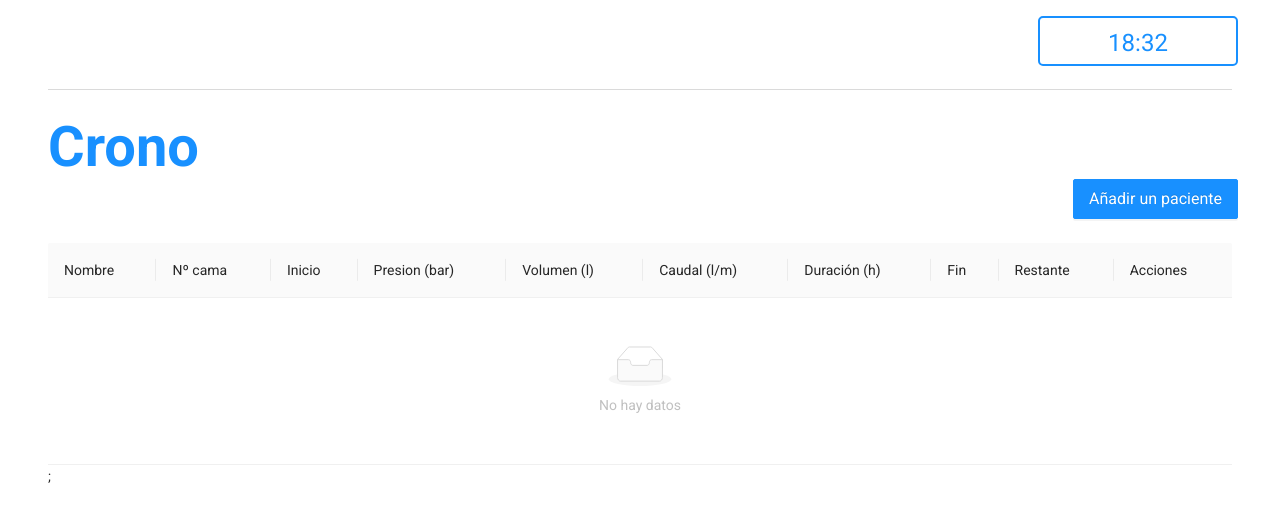
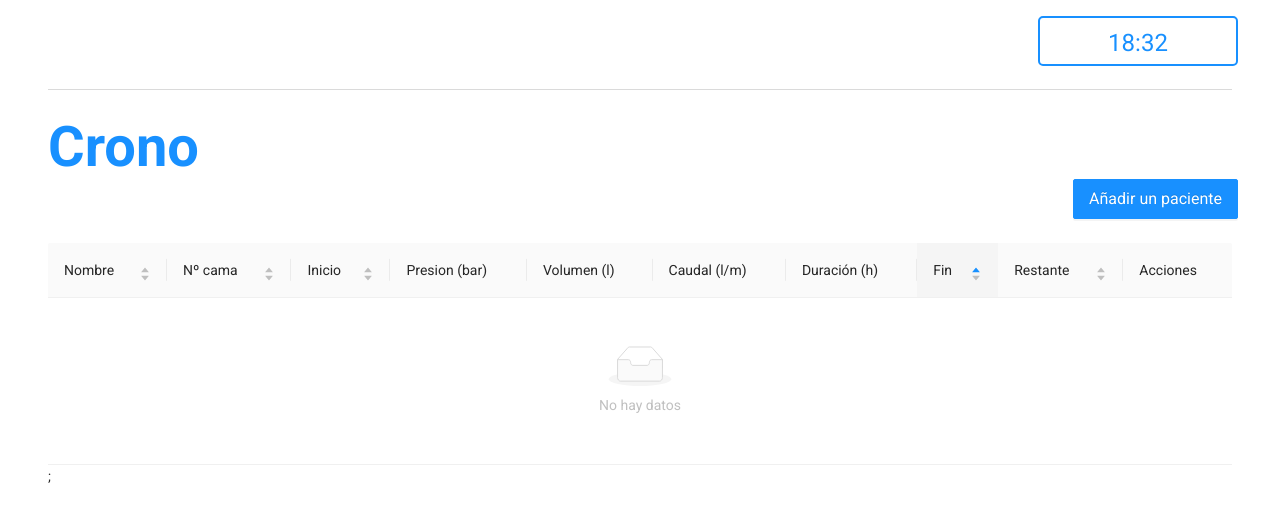
Before and after one commit to VaqueroFontenla/oxy_crono, a React (Create React App) app: page / in a window 1280 px wide. Shown: the top 522 px of the page. Built offline with nearby package versions, Linux system fonts and the light colour scheme.

Commit message:
Add order table fields

```diff
--- a/src/ui/components/Modal.js
+++ b/src/ui/components/Modal.js
@@ -1,8 +1,7 @@
+import { Form, Modal as ADModal } from "antd";
 import React from "react";
-import styled from "styled-components";
-import { Modal as ADModal } from "antd";
-import { Form, Input, InputNumber, TimePicker } from "antd";
-import {FormPatient} from './Form'
+import { FormPatient } from './Form';
+
 export const Modal = ({ visible, onCreate, onCancel }) => {
   const [form] = Form.useForm();
   return (
@@ -16,7 +15,6 @@ export const Modal = ({ visible, onCreate, onCancel }) => {
           form
             .validateFields()
             .then((values) => {
-              debugger;
               form.resetFields();
               onCreate(values);
             })
@@ -25,9 +23,7 @@ export const Modal = ({ visible, onCreate, onCancel }) => {
             });
         }}
       >
-        <FormPatient  form={form} layout="vertical"/ >
+        <FormPatient form={form} layout="vertical"/ >
       </ADModal>
   );
 };
-
-const Container = styled.div``;
--- a/src/ui/components/Table.js
+++ b/src/ui/components/Table.js
@@ -1,69 +1,79 @@
+import React from "react";
+import moment from "moment";
 import { Table as ADTable } from "antd";
-import React from "react";
 import styled from "styled-components";
 import { Button } from "./Button";
 
 export const Table = ({ dataSource }) => {
   const openModal = () => {};
 
-  const sortedInfo = {
-    order: "descend",
-    columnKey: "remaining",
-  };
   const COLUMNS = [
     {
       title: "Nombre",
       dataIndex: "name",
       key: "name",
-      sortOrder: sortedInfo.columnKey === "name" && sortedInfo.order,
+      sorter: (a, b) => {
+        const aString = a.name.toLowerCase();
+        const bString = b.name.toLowerCase();
+        if (aString < bString) {
+          return -1;
+        } else if (aString > bString) {
+          return 1;
+        } else {
+          return 0;
+        }
+      },
     },
     {
       title: "Nº cama",
       dataIndex: "bed",
       key: "bed",
-      sortOrder: sortedInfo.columnKey === "bed" && sortedInfo.order,
+      sorter: (a, b) => a.bed - b.bed,
     },
     {
       title: "Inicio",
       dataIndex: "start",
       key: "start",
-      sortOrder: sortedInfo.columnKey === "start" && sortedInfo.order,
+      sorter: (a, b) =>
+      moment(a.start, "HH:mm").unix() -
+      moment(b.start, "HH:mm").unix()
     },
     {
       title: "Presion (bar)",
       dataIndex: "press",
       key: "press",
-      sortOrder: sortedInfo.columnKey === "press" && sortedInfo.order,
     },
     {
       title: "Volumen (l)",
       dataIndex: "volume",
       key: "volume",
-      sortOrder: sortedInfo.columnKey === "volume" && sortedInfo.order,
     },
     {
       title: "Caudal (l/m)",
       dataIndex: "flow",
       key: "flow",
-      sortOrder: sortedInfo.columnKey === "flow" && sortedInfo.order,
     },
     {
       title: "Duración (h)",
       dataIndex: "duration",
       key: "duration",
-      sortOrder: sortedInfo.columnKey === "duration" && sortedInfo.order,
     },
     {
       title: "Fin",
       dataIndex: "finish",
       key: "finish",
-      sortOrder: sortedInfo.columnKey === "finish" && sortedInfo.order,
+      defaultSortOrder: 'ascend',
+      sorter: (a, b) =>
+      moment(a.finish, "HH:mm").unix() -
+      moment(b.finish, "HH:mm").unix()
     },
     {
       title: "Restante",
       dataIndex: "remaining",
       key: "remainig",
-      sortOrder: sortedInfo.columnKey === "remainig" && sortedInfo.order,
+      sorter: (a, b) =>
+        moment(a.remaining, "HH:mm").unix() -
+        moment(b.remaining, "HH:mm").unix()
     },
     {
       title: "Acciones",
--- a/src/ui/views/App.js
+++ b/src/ui/views/App.js
@@ -66,9 +66,8 @@ const App = () => {
     toggleModalOpen(false);
   };
 
-  const onCreate = values => {
-    console.log('Received values of form: ', values);
-
+  const onCreate = (values) => {
+    console.log("Received values of form: ", values);
   };
 
   return (
@@ -90,22 +89,23 @@ const App = () => {
       </Row>
       <Modal
         visible={isModalOpen}
-        onClose={() => closeModal()}
+        onCancel={() => closeModal()}
         onCreate={onCreate}
       />
       <Table dataSource={data} />
     </Container>
   );
 };
+
 const Container = styled.div`
   padding: 1rem 3rem;
-`
+`;
 
 const Title = styled.span`
   color: #1890ff;
   font-weight: bold;
   font-size: 56px;
   line-height: 64px;
-`
+`;
 
 export default App;
```
